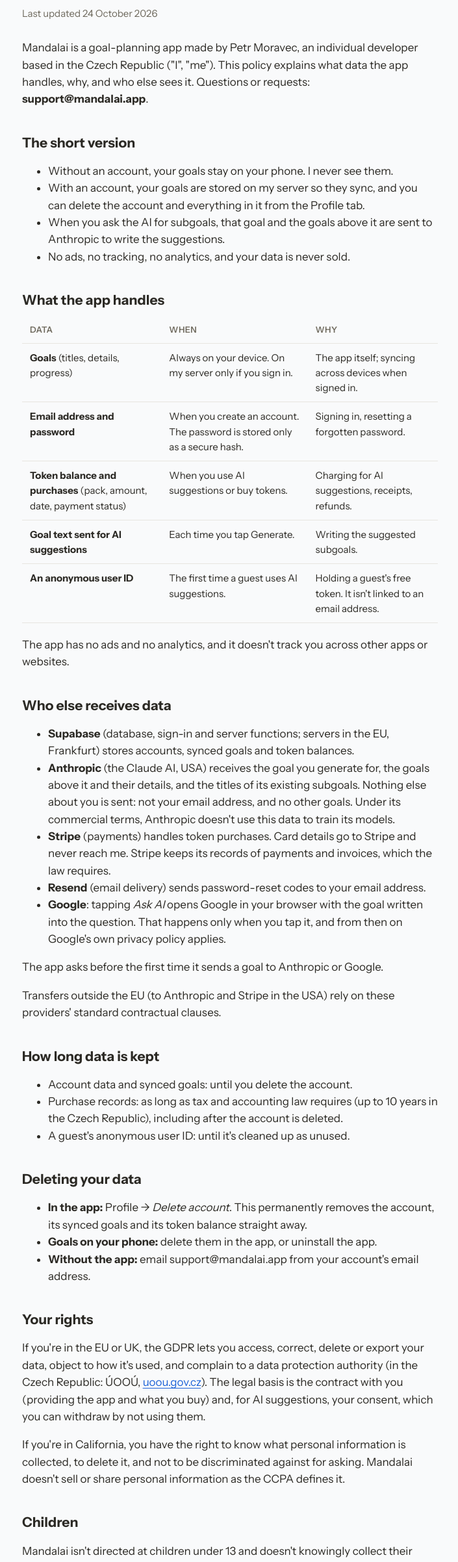
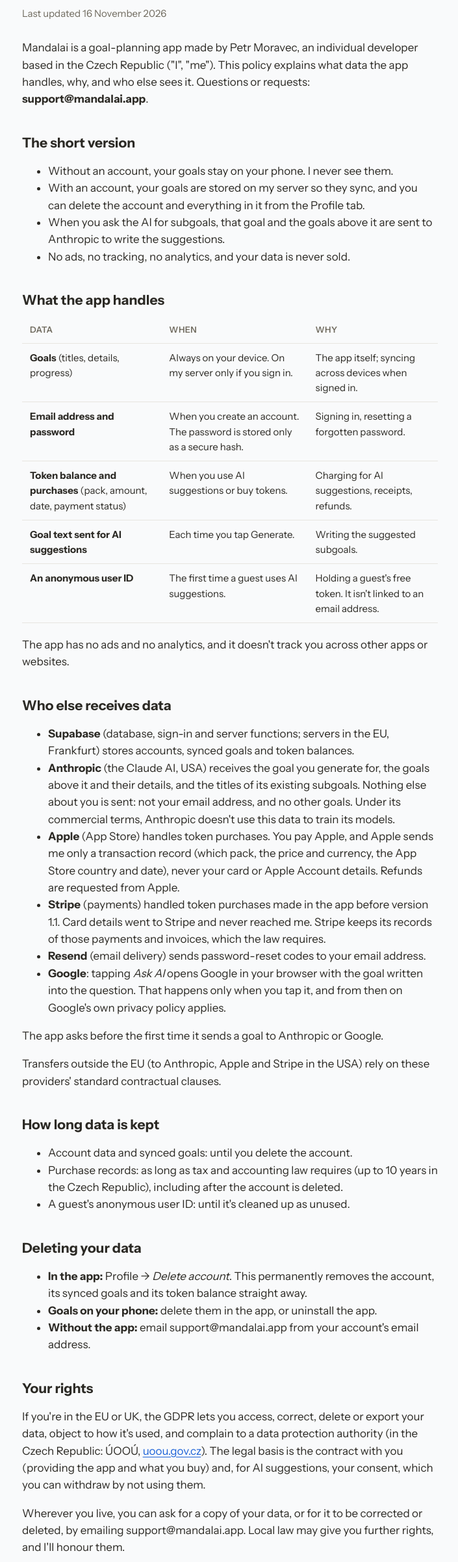
Before and after one commit to pmcmora/mandalai-site, a plain HTML site: page privacy/index.html in a window 1280 px wide. Shown: the part 150-2554 px from the top of the page at 65% size, without its empty margins (286-991 px from the left). Drawn offline with Linux system fonts and the light colour scheme.

Commit message:
Privacy: Apple handles purchases; country-neutral App Store link
Co-Authored-By: Claude Opus 5.5 <noreply@anthropic.com>

```diff
--- a/privacy/index.html
+++ b/privacy/index.html
@@ -17,7 +17,7 @@
 
   <main>
     <h1>Privacy policy</h1>
-    <p class="meta">Last updated 24 October 2026</p>
+    <p class="meta">Last updated 16 November 2026</p>
 
     <p>Mandalai is a goal-planning app made by Petr Moravec, an individual developer based in the Czech Republic ("I", "me"). This policy explains what data the app handles, why, and who else sees it. Questions or requests: <strong>support@mandalai.app</strong>.</p>
 
@@ -48,12 +48,13 @@
     <ul>
       <li><strong>Supabase</strong> (database, sign-in and server functions; servers in the EU, Frankfurt) stores accounts, synced goals and token balances.</li>
       <li><strong>Anthropic</strong> (the Claude AI, USA) receives the goal you generate for, the goals above it and their details, and the titles of its existing subgoals. Nothing else about you is sent: not your email address, and no other goals. Under its commercial terms, Anthropic doesn't use this data to train its models.</li>
-      <li><strong>Stripe</strong> (payments) handles token purchases. Card details go to Stripe and never reach me. Stripe keeps its records of payments and invoices, which the law requires.</li>
+      <li><strong>Apple</strong> (App Store) handles token purchases. You pay Apple, and Apple sends me only a transaction record (which pack, the price and currency, the App Store country and date), never your card or Apple Account details. Refunds are requested from Apple.</li>
+      <li><strong>Stripe</strong> (payments) handled token purchases made in the app before version 1.1. Card details went to Stripe and never reached me. Stripe keeps its records of those payments and invoices, which the law requires.</li>
       <li><strong>Resend</strong> (email delivery) sends password-reset codes to your email address.</li>
       <li><strong>Google</strong>: tapping <em>Ask AI</em> opens Google in your browser with the goal written into the question. That happens only when you tap it, and from then on Google's own privacy policy applies.</li>
     </ul>
     <p>The app asks before the first time it sends a goal to Anthropic or Google.</p>
-    <p>Transfers outside the EU (to Anthropic and Stripe in the USA) rely on these providers' standard contractual clauses.</p>
+    <p>Transfers outside the EU (to Anthropic, Apple and Stripe in the USA) rely on these providers' standard contractual clauses.</p>
 
     <h2>How long data is kept</h2>
     <ul>
@@ -71,6 +72,7 @@
 
     <h2>Your rights</h2>
     <p>If you're in the EU or UK, the GDPR lets you access, correct, delete or export your data, object to how it's used, and complain to a data protection authority (in the Czech Republic: ÚOOÚ, <a href="https://uoou.gov.cz">uoou.gov.cz</a>). The legal basis is the contract with you (providing the app and what you buy) and, for AI suggestions, your consent, which you can withdraw by not using them.</p>
+    <p>Wherever you live, you can ask for a copy of your data, or for it to be corrected or deleted, by emailing support@mandalai.app. Local law may give you further rights, and I'll honour them.</p>
     <p>If you're in California, you have the right to know what personal information is collected, to delete it, and not to be discriminated against for asking. Mandalai doesn't sell or share personal information as the CCPA defines it.</p>
 
     <h2>Children</h2>
```
Also changed, not shown: index.html (+3 -3 lines).
